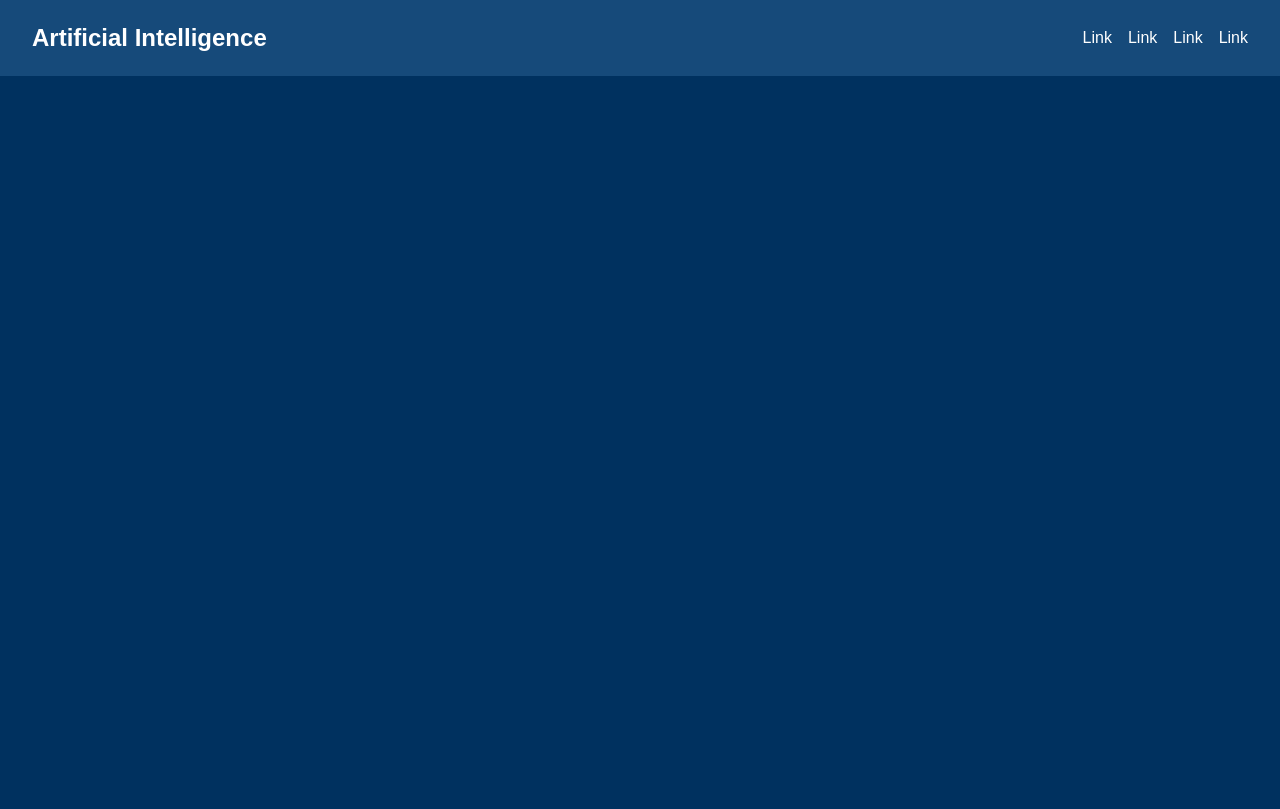
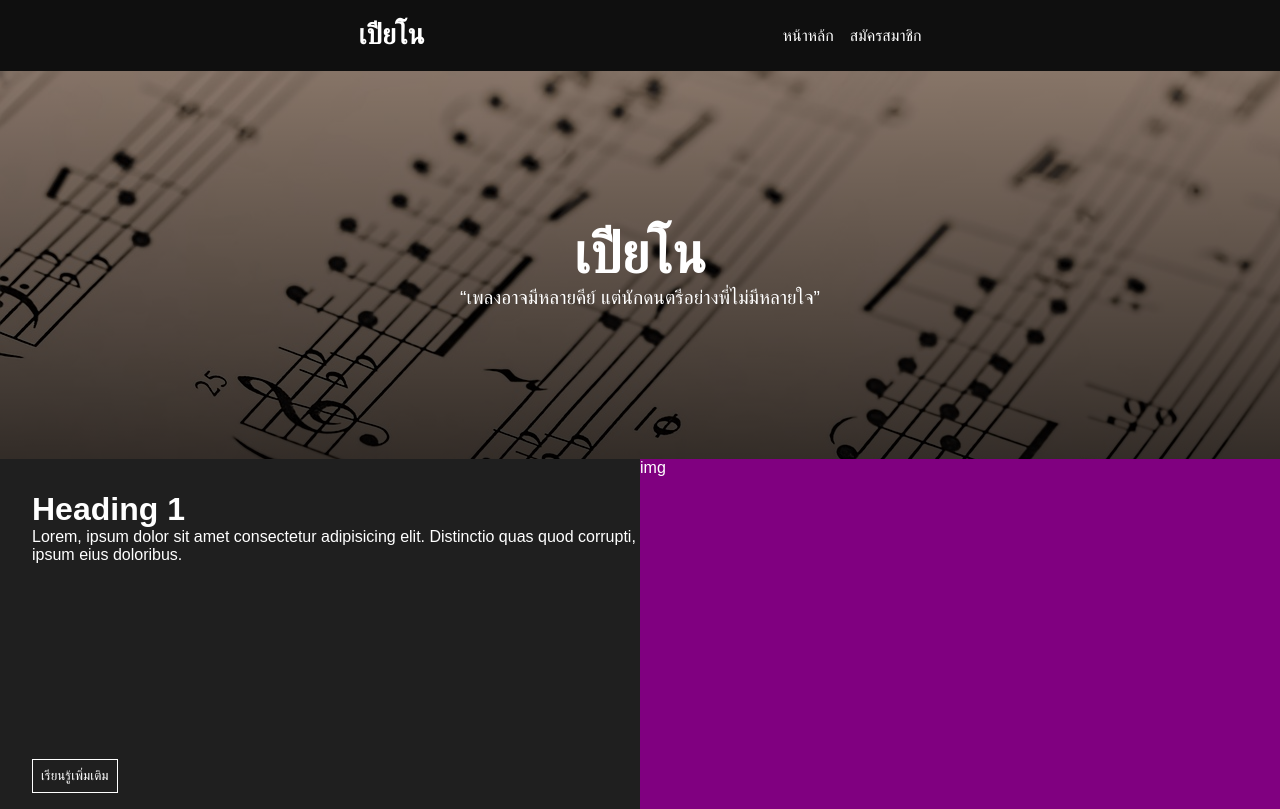
Before and after one commit to phatphumt/phatphumt.github.io, a plain HTML site: page index.html in a window 1280 px wide. Drawn offline with Linux system fonts and the light colour scheme; a web font is replaced by a local one.

Commit message:
hoem page

```diff
--- a/global.style.css
+++ b/global.style.css
@@ -1,15 +1,15 @@
-@import url('https://fonts.googleapis.com/css2?family=Moderustic:wght@300..800&display=swap');
-
+@import url('https://fonts.googleapis.com/css2?family=Noto+Sans+Thai+Looped:wght@100;200;300;400;500;600;700;800;900&display=swap');
 * {
     margin: 0;
     padding: 0;
     box-sizing: border-box;
-    font-family: "Moderustic", sans-serif;
+    font-family: "Noto Sans Thai Looped", sans-serif;
 }
 
 body {
     min-height: 100vh;
-    background-color: #00315F;
+    background-color: #1f1f1f;
+    color: white;
 }
 
 a {
@@ -21,3 +21,12 @@ a:visited {
     color: inherit;
     text-decoration: none;
 }
+
+button {
+    background: none;
+    border: none;
+}
+
+button:hover {
+    cursor: pointer;
+}
--- a/index.html
+++ b/index.html
@@ -9,14 +9,25 @@
 </head>
 <body>
     <nav>
-        <h1>Artificial Intelligence</h1>
+        <h1><a href="./index.html">เปียโน</a></h1>
         <ul>
-            <li><a href="">Link</a></li>
-            <li><a href="">Link</a></li>
-            <li><a href="">Link</a></li>
-            <li><a href="">Link</a></li>
+            <li><a href="./index.html">หน้าหล้ก</a></li>
+            <li><a href="./register.html">สมัครสมาชิก</a></li>
         </ul>
     </nav>
-    <header></header>
+    <header>
+        <h2>เปียโน</h2>
+        <p>“เพลงอาจมีหลายคีย์ แต่นักดนตรีอย่างพี่ไม่มีหลายใจ”</p>
+    </header>
+    <main>
+        <div class="splitcard">
+            <div class="split1">
+                <h3>Heading 1</h3>
+                <p>Lorem, ipsum dolor sit amet consectetur adipisicing elit. Distinctio quas quod corrupti, ipsum eius doloribus.</p>
+                <button>เรียนรู้เพิ่มเติม</button>
+            </div>
+            <div class="split2">img</div>
+        </div>
+    </main>
 </body>
 </html>
--- a/index.style.css
+++ b/index.style.css
@@ -1,9 +1,9 @@
 nav {
     display: flex;
-    justify-content: space-between;
-    background: #164A7A;
+    justify-content: space-evenly;
+    background: #0f0f0f;
     color: #fff;
-    padding: 1.5rem 2rem;
+    padding: 1.2rem 0;
 }
 
 nav ul {
@@ -18,6 +18,64 @@ nav ul li {
    transition: all 200ms ease;
 }
 
+nav h1 {
+    font-size: 1.75rem;
+}
+
 nav ul li:hover {
     transform: rotateZ(-10deg);
 }
+
+header {
+    display: flex;
+    flex-direction: column;
+    justify-content: center;
+    align-items: center;
+    background: linear-gradient(0deg, rgba(0, 0, 0, 0.795), rgba(0, 0, 0, 0.466)), url("./piano.jpg");
+    padding: 150px 0;
+    transition: background 500ms ease;
+}
+
+header h2 {
+    font-size: 3.5rem;
+    transition: all 500ms ease;
+}
+
+header p {
+    font-size: 1.2rem;
+    transition: all 500ms ease;
+}
+
+main .splitcard {
+    display: grid;
+    grid-template-columns: repeat(2, 1fr);
+    height: 350px;
+}
+
+main .split1 {
+    display: flex;
+    flex-direction: column;
+    padding: 2rem 0 0 2rem;
+    position: relative;
+}
+
+main .split1 h3 {
+    font-size: 2rem;
+}
+
+main .split1 button {
+    position: absolute;
+    bottom: 1rem;
+    border: 0.8px #fff solid;
+    padding: .5rem;
+    color: #fff;
+}
+
+main .split1 button:hover {
+    background-color: #fff;
+    color: #1f1f1f;
+}
+
+main .split2 {
+    background-color: purple;
+}
```
Also changed, not shown: register.html (+11 -0 lines), piano.jpg (added).
